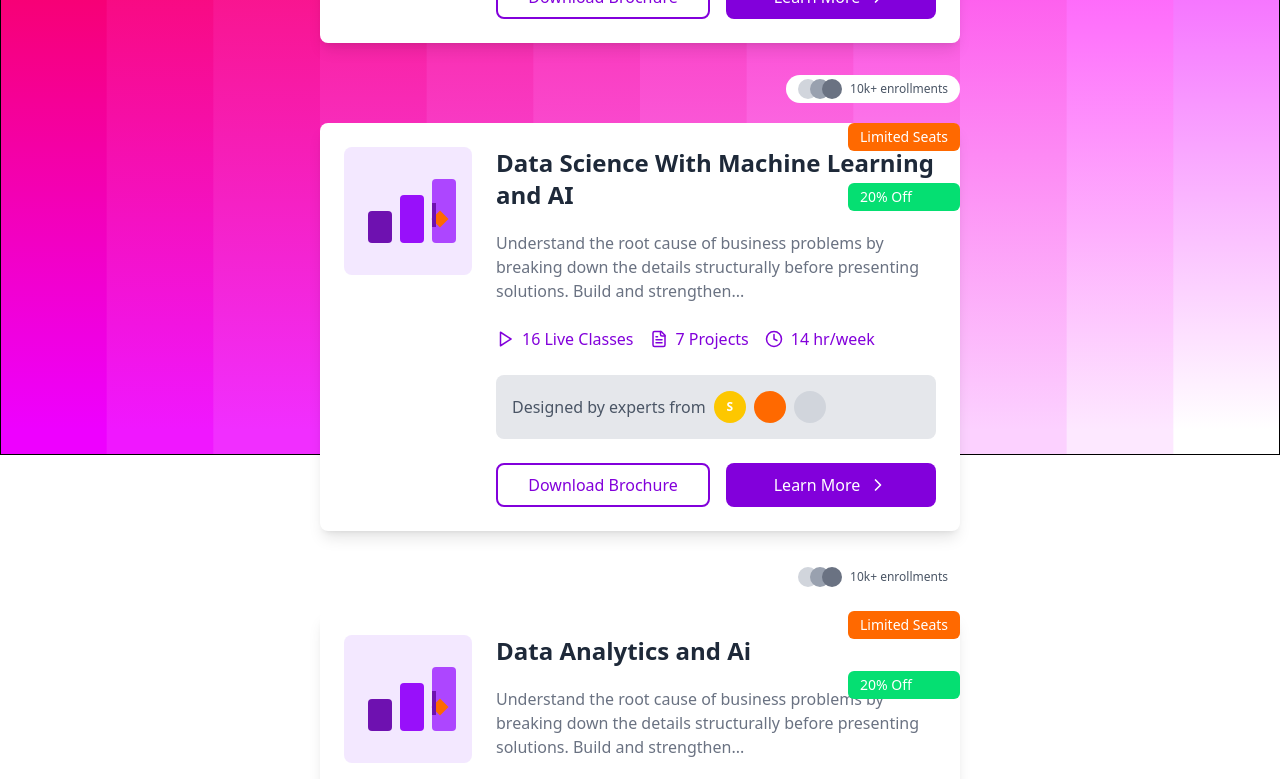
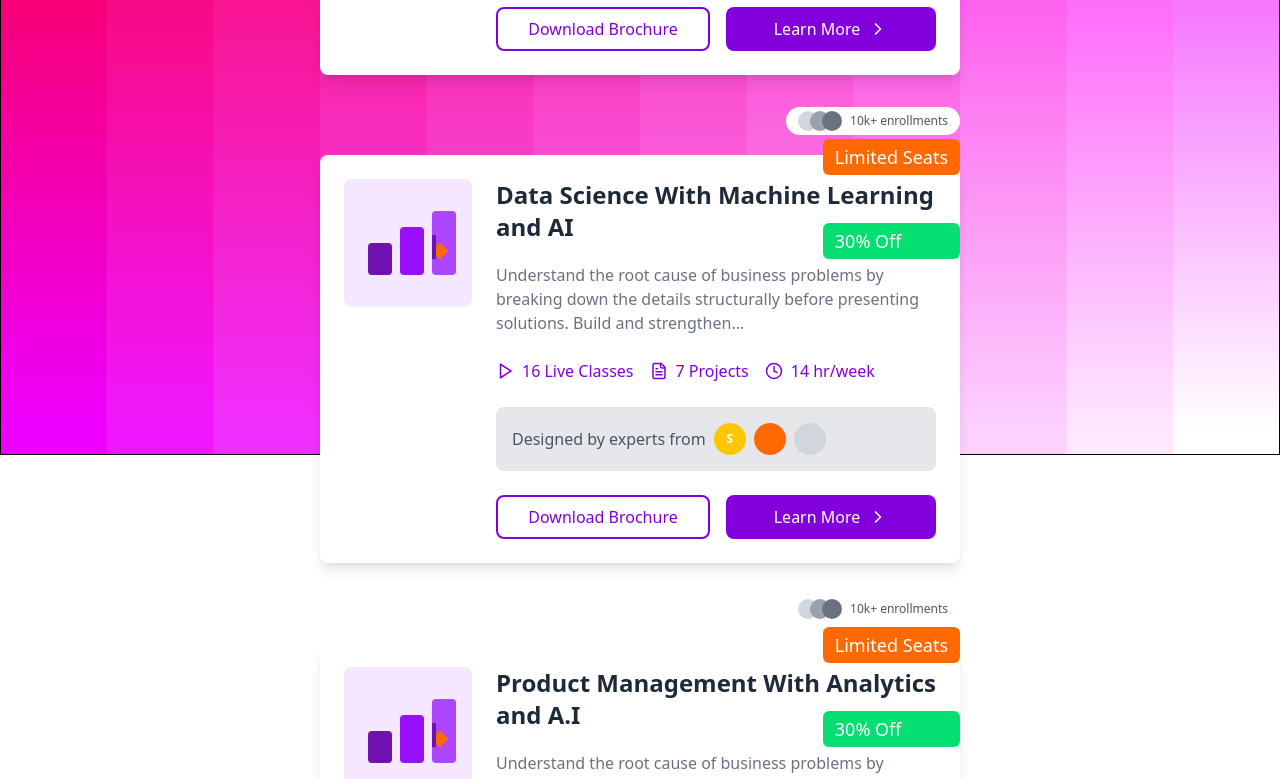
Before and after one commit to patilrohit1964/edu_sys, a React (Vite) app in the folder client/: page / in a window 1280 px wide. Shown: the part 3240-4019 px from the top of the page. Built offline with nearby package versions, Linux system fonts and the light colour scheme.

Commit message:
done cards

```diff
--- a/client/src/pages/DataAnalyticCard.jsx
+++ b/client/src/pages/DataAnalyticCard.jsx
@@ -59,7 +59,7 @@ export default function DataAnalyticsCard({ courseName, courseInfo }) {
                         </div>
 
                         <div className="flex-grow">
-                            <h2 className="text-2xl font-bold text-gray-800">{courseName}</h2>
+                            <h2 className="text-2xl font-bold text-gray-800 break-words">{courseName}</h2>
                             <p className="text-gray-500 mt-5">
                                 Understand the root cause of business problems by breaking down the
                                 details structurally before presenting solutions. Build and strengthen...
@@ -109,12 +109,12 @@ export default function DataAnalyticsCard({ courseName, courseInfo }) {
                     </div>
                 </div>
 
-                <div className="absolute top-16 right-4 flex flex-col space-y-2">
-                    <div className="bg-orange-500 text-white px-3 py-1 rounded-md text-sm font-medium">
+                <div className="absolute top-12 right-4 flex flex-col space-y-2">
+                    <div className="bg-orange-500 text-white px-3 py-1 rounded-md text-lg font-medium">
                         Limited Seats
                     </div>
-                    <div className="bg-green-400 text-white px-3 py-1 rounded-md text-sm font-medium mt-6">
-                        20% Off
+                    <div className="bg-green-400 text-white px-3 py-1 rounded-md text-lg font-medium mt-10">
+                        30% Off
                     </div>
                 </div>
             </div>
--- a/client/src/pages/Home.jsx
+++ b/client/src/pages/Home.jsx
@@ -172,10 +172,27 @@ const Home = () => {
             <div className={`relative`}>
                 <img src={course} alt="" />
                 <div className='absolute top-0 left-0 w-full h-full flex flex-wrap items-center justify-around border m-auto'>
-                    {[{ courseName: "Data Science With Analytics and AI" }, { courseName: "Data Science With Machine Learning and AI" }, { courseName: "Data Analytics and Ai" }, { courseName: "Data Analytics and Ai" }].map(el => (
-                        <DataAnalyticsCard courseName={el.courseName} />
-                    ))}
+                    {[{ courseName: "Data Science With Analytics and AI" }, { courseName: "Data Science With Machine Learning and AI" }, { courseName: "Product Management With Analytics and A.I" }, { courseName: "Career Catalyst Pro With AI" }].map((el, index) => {
+                        if (index === 0) {
+                            const parts = el.courseName.split(/ (AI|Ai)/i);
+                            return (
+                                <DataAnalyticsCard
+                                    key={index}
+                                    courseName={
+                                        <>
+                                            {parts[0]}
+                                            <br />
+                                            {parts[1] && parts[1].toUpperCase()}
+                                        </>
+                                    }
+                                />
+                            );
+                        } else {
+                            return <DataAnalyticsCard key={index} courseName={el.courseName} />;
+                        }
+                    })}
                 </div>
+
             </div>
 
         </>
```
